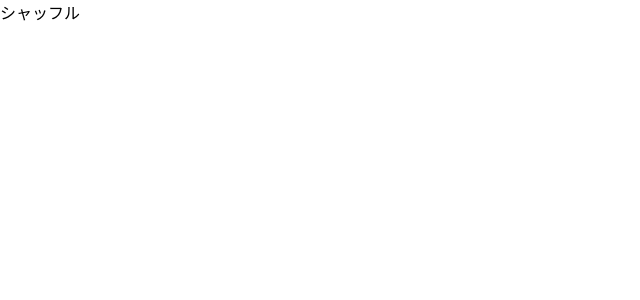
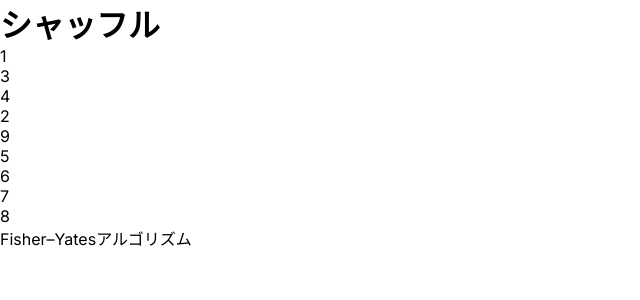
Before and after one commit to heines/tools, a Next.js app: page /tools/shuffle in a window 1280 px wide. Shown: the top 300 px of the page, without its empty margins (0-640 px from the left). Built offline with nearby package versions, Linux system fonts and the light colour scheme.

Commit message:
シャッフル関数実装

```diff
--- a/src/app/tools/shuffle/page.tsx
+++ b/src/app/tools/shuffle/page.tsx
@@ -1,3 +1,26 @@
 export default function Page() {
-  return <div>シャッフル</div>;
+  let data = [1, 2, 3, 4, 5, 6, 7, 8, 9];
+  const shuffle = (arr: Array<number>) => {
+    let ans = arr.slice();
+    for(let i = ans.length - 1; i > 0; i--){
+      let r = Math.floor(Math.random() * (i + 1));
+      let tmp = ans[i];
+      ans[i] = ans[r];
+      ans[r] = tmp;
+    }
+    return ans;
+  }
+  return (
+    <main>
+      <h1>シャッフル</h1>
+      <div>
+        <ul>
+          {shuffle(data).map((v, i) => (
+            <li key={i}>{v}</li>
+          ))}
+        </ul>
+      </div>
+      <p>Fisher–Yatesアルゴリズム</p>
+    </main>
+  );
 }
```
